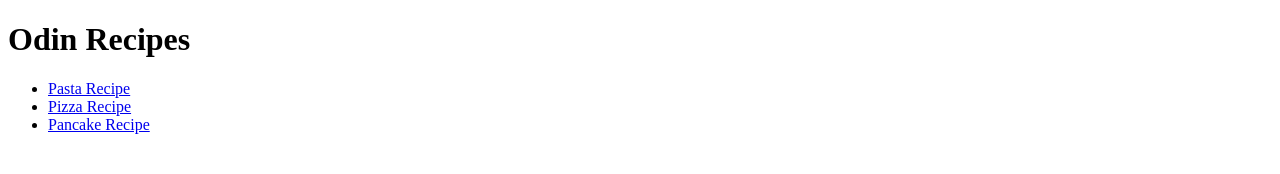
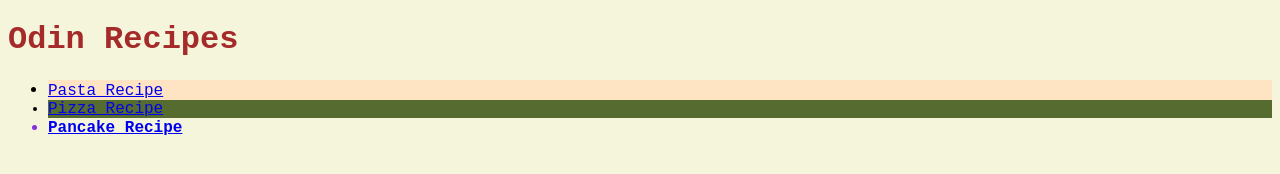
Before and after one commit to wishyrater/odin-recipes, a plain HTML site: page index.html in a window 1280 px wide. Drawn offline with Linux system fonts and the light colour scheme.

Commit message:
Add styling

```diff
--- a/index.html
+++ b/index.html
@@ -1,6 +1,7 @@
 <!DOCTYPE html>
 <html lang="en">
     <head>
+        <link href="styles.css" rel="stylesheet">
         <meta charset="UTF-8">
         <meta name="viewport" content="width=device-width", initial-scale="1.0">
         <title>Recipes</title>
@@ -8,9 +9,9 @@
     <body>
         <h1>Odin Recipes</h1>
         <ul>
-            <li><a href="recipes/pasta.html">Pasta Recipe</a></li>
-            <li><a href="recipes/pizza.html">Pizza Recipe</a></li>
-            <li><a href="recipes/pancakes.html">Pancake Recipe</a></li>
+            <li id="one"><a href="recipes/pasta.html">Pasta Recipe</a></li>
+            <li id="two"><a href="recipes/pizza.html">Pizza Recipe</a></li>
+            <li class="three"><a href="recipes/pancakes.html">Pancake Recipe</a></li>
         </ul>
     </body>
 </html>
--- /dev/null
+++ b/styles.css
@@ -0,0 +1,27 @@
+* {
+    font-family: 'Courier New', Courier, monospace;
+}
+
+body {
+    background-color: beige;
+}
+
+h1 {
+    font-size: 32px;
+    color: brown;
+}
+
+#one {
+    background-color: bisque;
+    font-family: 'Lucida Sans', 'Lucida Sans Regular', 'Lucida Grande', 'Lucida Sans Unicode', Geneva, Verdana, sans-serif;
+}
+
+#two {
+    background-color: darkolivegreen;
+}
+
+.three {
+    color: blueviolet;
+    font-weight: bold;
+    font-family: 'Times New Roman', Times, serif;
+}
```
